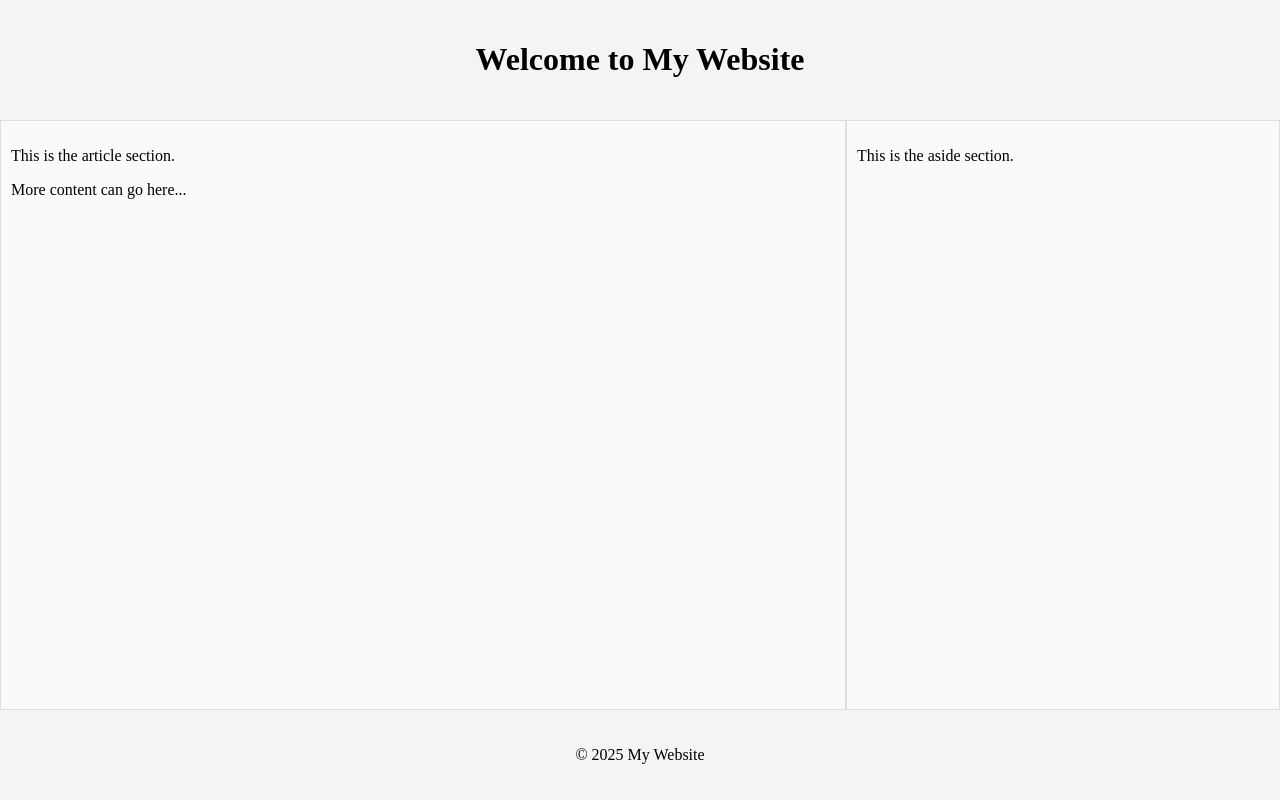
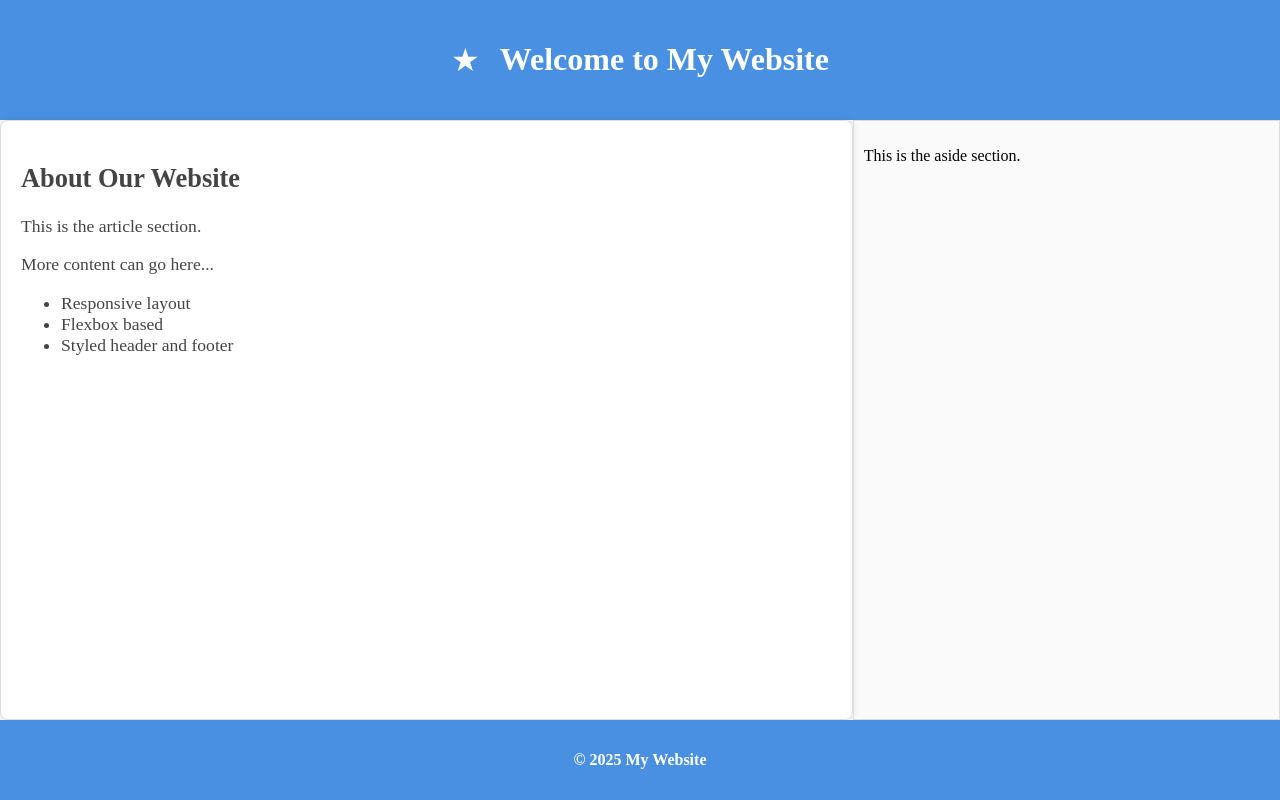
Before and after one commit to Ifeanyi-tech/alx_html_css, a plain HTML site: page index.html in a window 1280 px wide. Drawn offline with Linux system fonts and the light colour scheme.

Commit message:
Add custom styles and logo for unique website look

```diff
--- a/index.html
+++ b/index.html
@@ -9,13 +9,20 @@
 </head>
 <body class="works_on_smartphone">
   <header>
+    <span class="logo">&#9733;</span> <!-- Star logo -->
     <h1>Welcome to My Website</h1>
   </header>
 
   <main>
     <article>
+    <h2>About Our Website</h2>
       <p>This is the article section.</p>
       <p>More content can go here...</p>
+      <ul>
+        <li>Responsive layout</li>
+        <li>Flexbox based</li>
+        <li>Styled header and footer</li>
+      </ul>
     </article>
     <aside>
       <p>This is the aside section.</p>
--- a/styles.css
+++ b/styles.css
@@ -41,3 +41,38 @@ body {
   article, aside {
     border: 1px solid #ddd;
   }
+
+  /* Header adjustments for logo and alignment */
+header {
+    display: flex;
+    align-items: center;
+    justify-content: center;
+    gap: 10px;
+    background-color: #4a90e2; /* nicer blue */
+    color: white;
+  }
+
+  /* Make sure the logo is bigger */
+  .logo {
+    font-size: 2rem;
+    margin-right: 10px;
+  }
+
+  /* Article styling enhancements */
+  article {
+    background-color: #fff;
+    border-radius: 8px;
+    box-shadow: 0 0 8px rgba(0, 0, 0, 0.1);
+    padding: 20px;
+    color: #444;
+    font-size: 1.1rem;
+  }
+
+  /* Footer styling */
+  footer {
+    background-color: #4a90e2;
+    color: white;
+    padding: 15px 20px;
+    text-align: center;
+    font-weight: 600;
+  }
```
